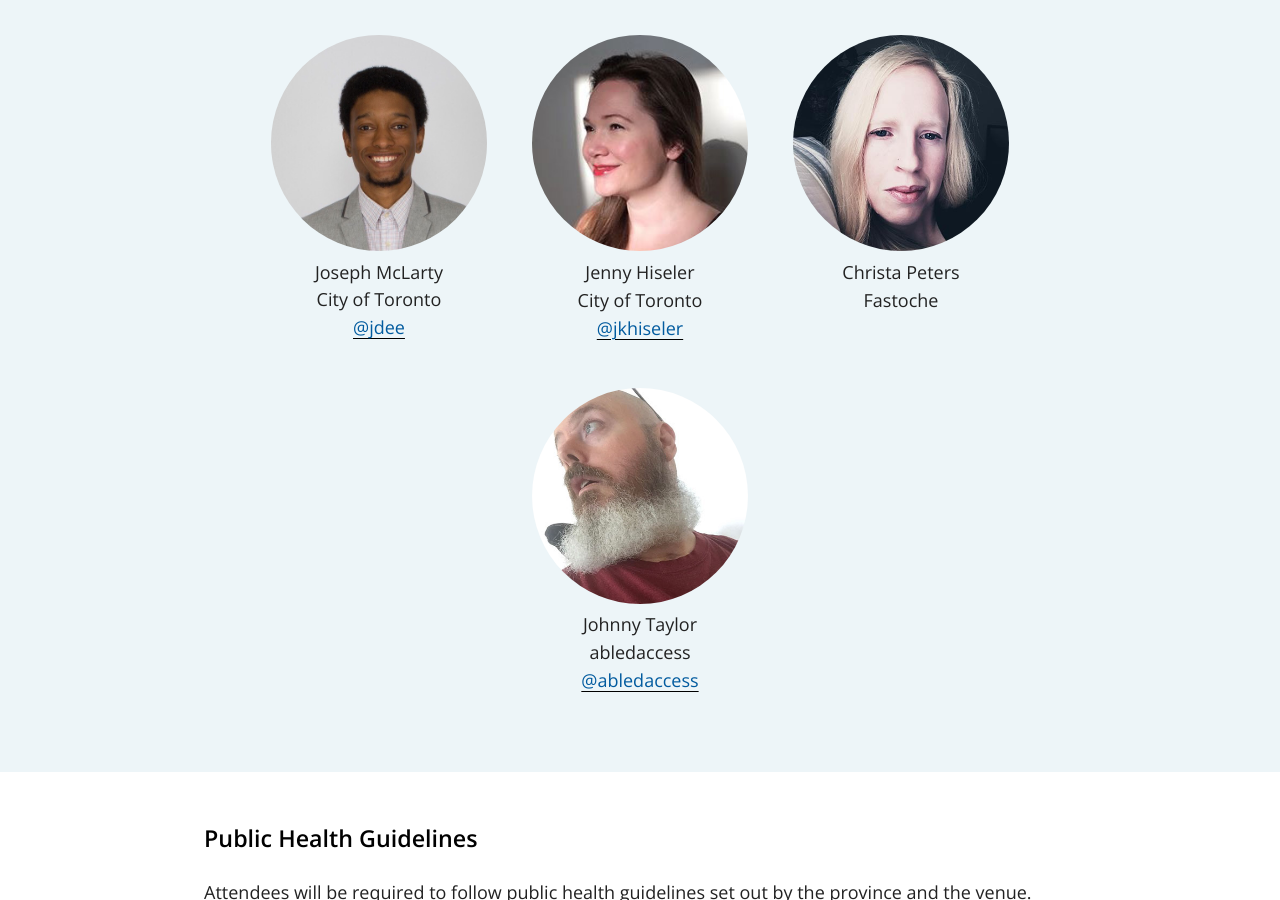
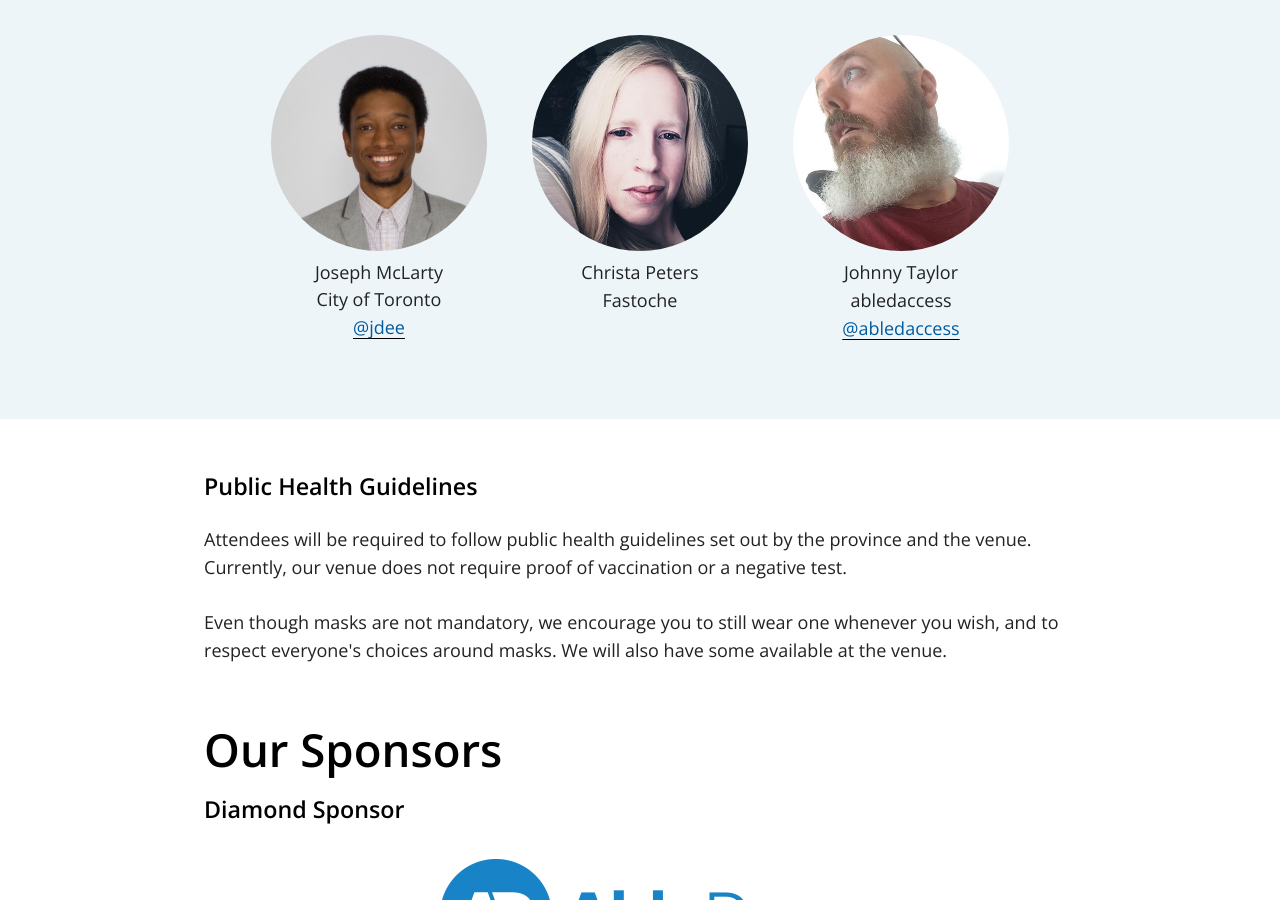
Before and after one commit to a11yTO/A11yTO-Main, a Jekyll site: the page built from organizers.html, in a window 1280 px wide and 900 px high, scrolled down 604 px. Built offline with Jekyll 4.4.1, drawn with Linux system fonts in a browser that asks for light colours.

Commit message:
Update organizers

```diff
--- a/organizers.html
+++ b/organizers.html
@@ -31,18 +31,12 @@
               <p><a href="https://twitter.com/jdee">@jdee</a></p>
             </li>
             <li>
-              <img src="/assets/organizers/JennyHiseler.jpg" alt="Photo of Jenny Hiseler" loading="lazy" class="organizer__image">
-              <p>Jenny Hiseler</p>
-              <p>City of Toronto</p>
-              <p><a href="https://twitter.com/jkhiseler">@jkhiseler</a></p>
-            </li>
-            <li>
               <img src="/assets/organizers/ChristaPeters.jpg" alt="Photo of Christa Peters" loading="lazy" class="organizer__image">
               <p>Christa Peters</p>
               <p>Fastoche</p>
             </li>
             <li>
-              <img src="/assets/organizers/JohnnyTaylor.jpg" alt="Photo of Johnny Taylor looking longingly to his right, wearing a quickly greying beard and a red t-shirt." loading="lazy" class="organizer__image">
+              <img src="/assets/organizers/JohnnyTaylor.jpg" alt="Photo of Johnny Taylor looking to his right, wearing a quickly greying beard and a red t-shirt." loading="lazy" class="organizer__image">
               <p>Johnny Taylor</p>
               <p>abledaccess</p>
               <p><a href="https://twitter.com/abledaccess">@abledaccess</a></p>
```
Also changed, not shown: assets/organizers/JennyHiseler.jpg (deleted).
